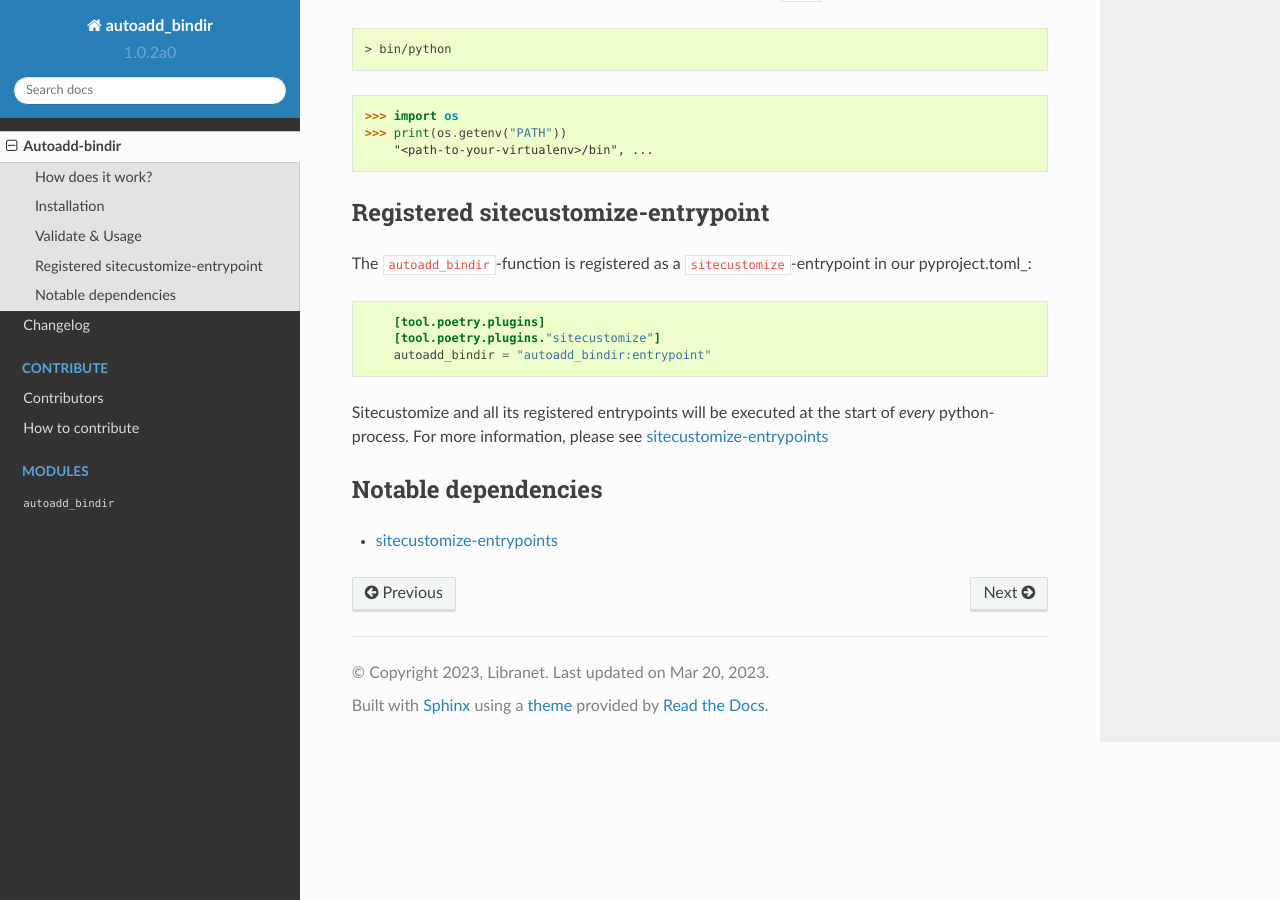
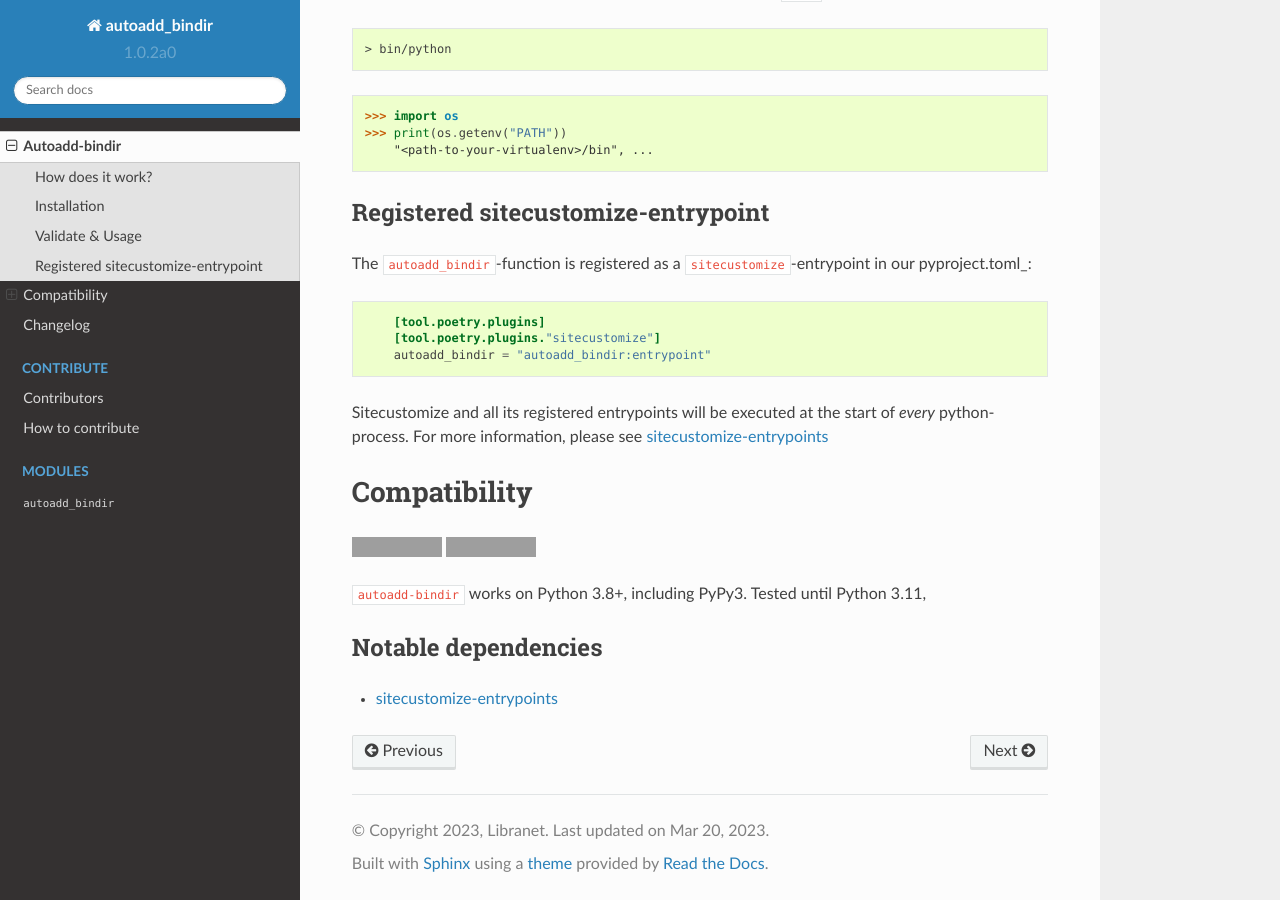
Before and after one commit to libranet/autoadd-bindir, a Sphinx documentation site: the page built from docs/readme.md, in a window 1280 px wide and 900 px high, scrolled down 896 px. Built offline with Sphinx 7.4.7 and the Read the Docs theme 2.0.0, drawn with Linux system fonts in a browser that asks for light colours; pages that are not in the unit, such as notebooks, are missing from menus; grey boxes are pictures that could not be loaded.

Commit message:
add compatibility

```diff
--- a/docs/readme.md
+++ b/docs/readme.md
@@ -61,6 +61,13 @@ Sitecustomize and all its registered entrypoints will be executed at the start o
 For more information, please see [sitecustomize-entrypoints](http://pypi.python.org/pypi/sitecustomize-entrypoints)
 
 
+# Compatibility
+
+ [![Python Version](https://img.shields.io/pypi/pyversions/autoadd-bindir?:alt:PyPI-PythonVersion)](https://pypi.org/project/autoadd-bindir/)
+ [![PyPI - Implementation](https://img.shields.io/pypi/implementation/autoadd-bindir?:alt:PyPI-Implementation)](https://pypi.org/project/autoadd-bindir/)
+
+``autoadd-bindir``  works on Python 3.8+, including PyPy3. Tested until Python 3.11,
+
 
 ## Notable dependencies
 
```
